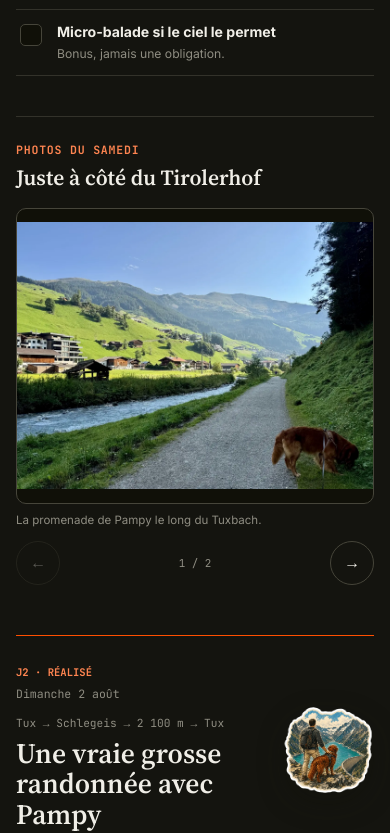
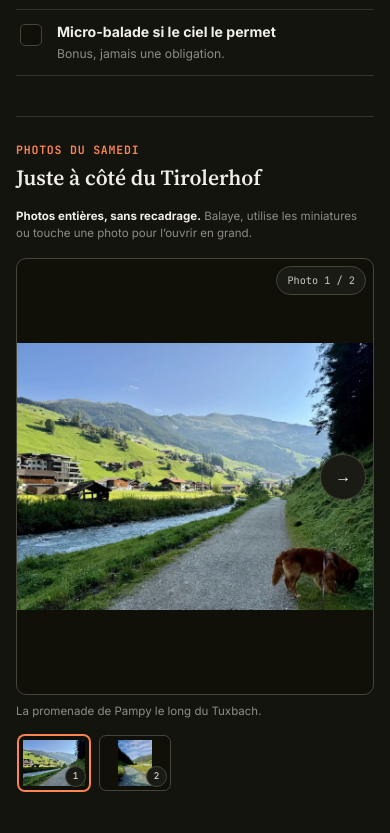
Before and after one commit to nclsppr/personal, a plain HTML site: page claude/roadtrip-austria-2026/index.html in a window 390 px wide. Shown: the part 4175-5008 px from the top of the page. Drawn offline with Linux system fonts and the light colour scheme.

Commit message:
Fix roadtrip photo carousel framing

```diff
--- a/claude/roadtrip-austria-2026/index.html
+++ b/claude/roadtrip-austria-2026/index.html
@@ -21,7 +21,7 @@
     <link rel="preload" href="/assets/fonts/inter-var-latin.woff2" as="font" type="font/woff2" crossorigin>
     <link rel="preload" href="./assets/stage-03-hintertux.webp" as="image" type="image/webp">
     <link rel="stylesheet" href="../style.css?v=20260803-triplog">
-    <link rel="stylesheet" href="./roadtrip.css?v=20260803-weather-carousel">
+    <link rel="stylesheet" href="./roadtrip.css?v=20260803-gallery-v2">
     <script>(function(){try{var t=localStorage.getItem('claude-space-theme')||'dark';document.documentElement.dataset.ctheme=t;}catch(e){}})()</script>
 </head>
 <body class="claude-space roadtrip-page">
@@ -174,16 +174,18 @@
                                 <p class="eyebrow">Photos du samedi</p>
                                 <h4 id="tux-gallery-title">Juste à côté du Tirolerhof</h4>
                             </div>
-                            <div class="trip-carousel__viewport" data-carousel-viewport>
+                            <p class="trip-carousel__hint" id="tux-carousel-help"><strong>Photos entières, sans recadrage.</strong> Balaye, utilise les miniatures ou touche une photo pour l’ouvrir en grand.</p>
+                            <div class="trip-carousel__stage">
+                            <div class="trip-carousel__viewport" data-carousel-viewport aria-describedby="tux-carousel-help">
                                 <div class="trip-gallery__grid trip-carousel__track" id="tux-photo-track" data-carousel-track>
                                     <figure class="trip-photo">
-                                        <a href="./assets/tux-tirolerhof-walk-real.webp" aria-label="Agrandir la promenade près du Tirolerhof">
+                                        <a href="./assets/tux-tirolerhof-walk-real.webp" target="_blank" rel="noopener" aria-label="Ouvrir en grand la promenade près du Tirolerhof dans un nouvel onglet">
                                             <img src="./assets/tux-tirolerhof-walk-real.webp" width="1536" height="1152" loading="lazy" alt="Pampy marche le long du Tuxbach dans la vallée verte, juste à côté du Tirolerhof à Tux">
                                         </a>
                                         <figcaption>La promenade de Pampy le long du Tuxbach.</figcaption>
                                     </figure>
                                     <figure class="trip-photo">
-                                        <a href="./assets/tux-tirolerhof-stream-real.webp" aria-label="Agrandir la vue du Tuxbach">
+                                        <a href="./assets/tux-tirolerhof-stream-real.webp" target="_blank" rel="noopener" aria-label="Ouvrir en grand la vue du Tuxbach dans un nouvel onglet">
                                             <img src="./assets/tux-tirolerhof-stream-real.webp" width="1152" height="1536" loading="lazy" alt="Le Tuxbach traverse les prés et les montagnes près du Tirolerhof à Tux">
                                         </a>
                                         <figcaption>Le torrent et les prés au pied de l’hôtel.</figcaption>
@@ -192,9 +194,11 @@
                             </div>
                             <div class="trip-carousel__controls" data-carousel-controls hidden>
                                 <button type="button" data-carousel-prev aria-controls="tux-photo-track"><span aria-hidden="true">←</span><span class="sr-only">Photo précédente</span></button>
-                                <span class="trip-carousel__counter" role="status" aria-live="polite" aria-atomic="true"><span aria-hidden="true"><span data-carousel-current>1</span> / <span data-carousel-total>2</span></span><span class="sr-only" data-carousel-announcement>Photo 1 sur 2</span></span>
+                                <span class="trip-carousel__counter" role="status" aria-live="polite" aria-atomic="true"><span aria-hidden="true">Photo <span data-carousel-current>1</span> / <span data-carousel-total>2</span></span><span class="sr-only" data-carousel-announcement>Photo 1 sur 2</span></span>
                                 <button type="button" data-carousel-next aria-controls="tux-photo-track"><span class="sr-only">Photo suivante</span><span aria-hidden="true">→</span></button>
                             </div>
+                            </div>
+                            <div class="trip-carousel__thumbnails" data-carousel-thumbnails role="group" aria-label="Choisir une photo de Tux" hidden></div>
                         </section>
                     </article>
                 </li>
@@ -232,28 +236,30 @@
                                 <p class="eyebrow">Photos du dimanche</p>
                                 <h4 id="schlegeis-gallery-title">Le Schlegeis, pour de vrai</h4>
                             </div>
-                            <div class="trip-carousel__viewport" data-carousel-viewport>
+                            <p class="trip-carousel__hint" id="schlegeis-carousel-help"><strong>Photos entières, sans recadrage.</strong> Balaye, utilise les miniatures ou touche une photo pour l’ouvrir en grand.</p>
+                            <div class="trip-carousel__stage">
+                            <div class="trip-carousel__viewport" data-carousel-viewport aria-describedby="schlegeis-carousel-help">
                                 <div class="trip-gallery__grid trip-carousel__track" id="schlegeis-photo-track" data-carousel-track>
                                     <figure class="trip-photo trip-photo--panorama">
-                                        <a href="./assets/schlegeis-panorama-real.webp" aria-label="Agrandir le panorama du Schlegeis">
+                                        <a href="./assets/schlegeis-panorama-real.webp" target="_blank" rel="noopener" aria-label="Ouvrir en grand le panorama du Schlegeis dans un nouvel onglet">
                                             <img src="./assets/schlegeis-panorama-real.webp" width="1536" height="1152" loading="lazy" alt="Panorama du lac turquoise de Schlegeis entouré de sommets et de glaciers sous de grands nuages blancs">
                                         </a>
                                         <figcaption>Le lac turquoise, les glaciers et le sentier qui prend de la hauteur.</figcaption>
                                     </figure>
                                     <figure class="trip-photo">
-                                        <a href="./assets/schlegeis-pampy-overlook-real.webp" aria-label="Agrandir Pampy au-dessus du Schlegeis">
+                                        <a href="./assets/schlegeis-pampy-overlook-real.webp" target="_blank" rel="noopener" aria-label="Ouvrir en grand Pampy au-dessus du Schlegeis dans un nouvel onglet">
                                             <img src="./assets/schlegeis-pampy-overlook-real.webp" width="1152" height="1536" loading="lazy" alt="Pampy, golden retriever roux fauve, contemple le lac de Schlegeis depuis les rochers en altitude">
                                         </a>
                                         <figcaption>Pampy prend la mesure du paysage.</figcaption>
                                     </figure>
                                     <figure class="trip-photo">
-                                        <a href="./assets/schlegeis-pampy-trough-real.webp" aria-label="Agrandir Pampy dans l’abreuvoir">
+                                        <a href="./assets/schlegeis-pampy-trough-real.webp" target="_blank" rel="noopener" aria-label="Ouvrir en grand Pampy dans l’abreuvoir dans un nouvel onglet">
                                             <img src="./assets/schlegeis-pampy-trough-real.webp" width="1152" height="1536" loading="lazy" alt="Pampy se rafraîchit avec bonheur dans un abreuvoir en bois pendant la randonnée au Schlegeis">
                                         </a>
                                         <figcaption>Pause fraîcheur quatre étoiles.</figcaption>
                                     </figure>
                                     <figure class="trip-photo">
-                                        <a href="./assets/schlegeis-nicolas-pampy-real.webp" aria-label="Agrandir Nicolas et Pampy face au lac">
+                                        <a href="./assets/schlegeis-nicolas-pampy-real.webp" target="_blank" rel="noopener" aria-label="Ouvrir en grand Nicolas et Pampy face au lac dans un nouvel onglet">
                                             <img src="./assets/schlegeis-nicolas-pampy-real.webp" width="1152" height="1536" loading="lazy" alt="Nicolas enlace Pampy debout devant le lac et les montagnes de Schlegeis">
                                         </a>
                                         <figcaption>Le duo devant le réservoir, avant la montée.</figcaption>
@@ -262,9 +268,11 @@
                             </div>
                             <div class="trip-carousel__controls" data-carousel-controls hidden>
                                 <button type="button" data-carousel-prev aria-controls="schlegeis-photo-track"><span aria-hidden="true">←</span><span class="sr-only">Photo précédente</span></button>
-                                <span class="trip-carousel__counter" role="status" aria-live="polite" aria-atomic="true"><span aria-hidden="true"><span data-carousel-current>1</span> / <span data-carousel-total>4</span></span><span class="sr-only" data-carousel-announcement>Photo 1 sur 4</span></span>
+                                <span class="trip-carousel__counter" role="status" aria-live="polite" aria-atomic="true"><span aria-hidden="true">Photo <span data-carousel-current>1</span> / <span data-carousel-total>4</span></span><span class="sr-only" data-carousel-announcement>Photo 1 sur 4</span></span>
                                 <button type="button" data-carousel-next aria-controls="schlegeis-photo-track"><span class="sr-only">Photo suivante</span><span aria-hidden="true">→</span></button>
                             </div>
+                            </div>
+                            <div class="trip-carousel__thumbnails" data-carousel-thumbnails role="group" aria-label="Choisir une photo du Schlegeis" hidden></div>
                         </section>
                         <figure class="trip-memory">
                             <img src="./assets/schlegeis-postcard-cutout.webp" width="1536" height="1024" loading="lazy" alt="Carte postale vintage détourée du Schlegeis montrant Nicolas et Pampy roux fauve face au lac de barrage">
@@ -564,6 +572,6 @@
         <button type="button" class="reset-btn" id="resetTrip">Revenir au journal connu</button>
     </footer>
 
-    <script src="./roadtrip.js?v=20260803-weather-carousel"></script>
+    <script src="./roadtrip.js?v=20260803-gallery-v2"></script>
 </body>
 </html>
--- a/claude/roadtrip-austria-2026/roadtrip.css
+++ b/claude/roadtrip-austria-2026/roadtrip.css
@@ -854,12 +854,31 @@ body.roadtrip-page {
   line-height: 1.45;
 }
 
+.trip-carousel {
+  --carousel-stage-height: clamp(400px, 50vw, 620px);
+}
+
+.trip-carousel__hint {
+  margin: -5px 0 16px;
+  color: var(--muted);
+  font-size: 0.72rem;
+  line-height: 1.5;
+}
+
+.trip-carousel__hint strong {
+  color: var(--ink);
+}
+
+.trip-carousel__stage {
+  position: relative;
+}
+
 .trip-carousel[data-carousel-ready="true"] .trip-carousel__viewport {
   overflow-x: auto;
   overscroll-behavior-inline: contain;
-  scroll-behavior: smooth;
   scroll-snap-type: x mandatory;
   scrollbar-width: none;
+  touch-action: pan-y pinch-zoom;
 }
 
 .trip-carousel[data-carousel-ready="true"] .trip-carousel__viewport::-webkit-scrollbar {
@@ -880,23 +899,29 @@ body.roadtrip-page {
 }
 
 .trip-carousel[data-carousel-ready="true"] .trip-photo a {
-  display: grid;
-  height: clamp(260px, 42vw, 480px);
-  place-items: center;
+  position: relative;
+  display: block;
+  height: var(--carousel-stage-height);
 }
 
 .trip-carousel[data-carousel-ready="true"] .trip-photo img {
+  position: absolute;
+  inset: 0;
   width: 100%;
   height: 100%;
   object-fit: contain;
+  object-position: center;
+  transform: none;
 }
 
 .trip-carousel__controls {
-  display: flex;
-  align-items: center;
-  justify-content: flex-end;
-  gap: 8px;
-  margin-top: 12px;
+  position: absolute;
+  top: 0;
+  left: 0;
+  z-index: 2;
+  width: 100%;
+  height: var(--carousel-stage-height);
+  pointer-events: none;
 }
 
 .trip-carousel__controls[hidden] {
@@ -904,18 +929,31 @@ body.roadtrip-page {
 }
 
 .trip-carousel__controls button {
-  display: inline-grid;
-  width: 44px;
-  min-width: 44px;
-  height: 44px;
+  position: absolute;
+  top: 50%;
+  display: grid;
+  width: 48px;
+  min-width: 48px;
+  height: 48px;
   padding: 0;
   border: 1px solid var(--border-strong);
   border-radius: 999px;
   place-items: center;
-  background: transparent;
+  background: var(--bg-raised);
   color: var(--ink);
   cursor: pointer;
   font: 1rem 'JetBrains Mono', ui-monospace, monospace;
+  pointer-events: auto;
+  transform: translateY(-50%);
+  transition: border-color 160ms ease, color 160ms ease, opacity 160ms ease;
+}
+
+.trip-carousel__controls button[data-carousel-prev] {
+  left: 12px;
+}
+
+.trip-carousel__controls button[data-carousel-next] {
+  right: 12px;
 }
 
 .trip-carousel__controls button:disabled {
@@ -929,10 +967,77 @@ body.roadtrip-page {
 }
 
 .trip-carousel__counter {
-  min-width: 54px;
-  color: var(--muted);
-  font: 0.68rem 'JetBrains Mono', ui-monospace, monospace;
+  position: absolute;
+  top: 12px;
+  right: 12px;
+  min-width: 80px;
+  padding: 7px 10px;
+  border: 1px solid var(--border-strong);
+  border-radius: 999px;
+  background: var(--bg-raised);
+  color: var(--ink-soft);
+  font: 0.64rem 'JetBrains Mono', ui-monospace, monospace;
   text-align: center;
+}
+
+.trip-carousel__thumbnails {
+  display: flex;
+  gap: 9px;
+  margin-top: 12px;
+  padding: 3px 2px 6px;
+  overflow-x: auto;
+  overscroll-behavior-inline: contain;
+  scrollbar-width: thin;
+}
+
+.trip-carousel__thumbnails[hidden] {
+  display: none;
+}
+
+.trip-carousel__thumbnail {
+  position: relative;
+  flex: 0 0 78px;
+  width: 78px;
+  height: 60px;
+  padding: 4px;
+  overflow: hidden;
+  border: 1px solid var(--border-strong);
+  border-radius: 7px;
+  background: var(--bg-inset);
+  cursor: pointer;
+}
+
+.trip-carousel__thumbnail img {
+  display: block;
+  width: 100%;
+  height: 100%;
+  object-fit: contain;
+}
+
+.trip-carousel__thumbnail span {
+  position: absolute;
+  right: 3px;
+  bottom: 3px;
+  display: grid;
+  min-width: 21px;
+  height: 21px;
+  padding-inline: 4px;
+  border: 1px solid var(--border-strong);
+  border-radius: 999px;
+  place-items: center;
+  background: var(--bg-raised);
+  color: var(--ink);
+  font: 0.58rem 'JetBrains Mono', ui-monospace, monospace;
+}
+
+.trip-carousel__thumbnail[aria-current="true"] {
+  border-color: var(--accent);
+  box-shadow: 0 0 0 1px var(--accent);
+}
+
+.trip-carousel__thumbnail:focus-visible {
+  outline: 2px solid var(--accent);
+  outline-offset: 2px;
 }
 
 .trip-memory {
@@ -1141,8 +1246,9 @@ body.roadtrip-page {
     transition: color 160ms ease, transform 160ms ease;
   }
 
-  .trip-photo a:hover img {
-    transform: scale(1.018);
+  .trip-photo a:hover,
+  .trip-carousel__thumbnail:hover {
+    border-color: var(--accent);
   }
 
   .text-link:hover,
@@ -1368,12 +1474,33 @@ body.roadtrip-page {
     grid-column: 1;
   }
 
-  .trip-carousel[data-carousel-ready="true"] .trip-photo a {
-    height: clamp(260px, 76vw, 420px);
-  }
-
-  .trip-carousel__controls {
-    justify-content: space-between;
+  .trip-carousel {
+    --carousel-stage-height: clamp(340px, 112vw, 500px);
+  }
+
+  .trip-carousel__controls button {
+    width: 46px;
+    min-width: 46px;
+    height: 46px;
+  }
+
+  .trip-carousel__controls button[data-carousel-prev] {
+    left: 8px;
+  }
+
+  .trip-carousel__controls button[data-carousel-next],
+  .trip-carousel__counter {
+    right: 8px;
+  }
+
+  .trip-carousel__counter {
+    top: 8px;
+  }
+
+  .trip-carousel__thumbnail {
+    flex-basis: 72px;
+    width: 72px;
+    height: 56px;
   }
 
   .trip-memory figcaption {
@@ -1473,7 +1600,9 @@ body.roadtrip-page {
     break-inside: avoid;
   }
 
-  .trip-carousel__controls {
+  .trip-carousel__controls,
+  .trip-carousel__thumbnails,
+  .trip-carousel__hint {
     display: none;
   }
 
@@ -1493,10 +1622,13 @@ body.roadtrip-page {
   }
 
   .trip-carousel[data-carousel-ready="true"] .trip-photo a {
+    position: static;
     height: auto;
   }
 
   .trip-carousel[data-carousel-ready="true"] .trip-photo img {
+    position: static;
+    width: 100%;
     height: auto;
   }
 }
@@ -1509,7 +1641,9 @@ body.roadtrip-page {
   .text-link,
   .source-groups a,
   .day-weather__links a,
-  .trip-photo img {
+  .trip-photo img,
+  .trip-carousel__controls button,
+  .trip-carousel__thumbnail {
     transition: none;
   }
 
--- a/claude/roadtrip-austria-2026/roadtrip.js
+++ b/claude/roadtrip-austria-2026/roadtrip.js
@@ -284,6 +284,7 @@
     var viewport = carousel.querySelector('[data-carousel-viewport]');
     var track = carousel.querySelector('[data-carousel-track]');
     var controls = carousel.querySelector('[data-carousel-controls]');
+    var thumbnails = carousel.querySelector('[data-carousel-thumbnails]');
     var previousButton = carousel.querySelector('[data-carousel-prev]');
     var nextButton = carousel.querySelector('[data-carousel-next]');
     var currentNode = carousel.querySelector('[data-carousel-current]');
@@ -291,11 +292,11 @@
     var announcement = carousel.querySelector('[data-carousel-announcement]');
     var slides = track ? Array.from(track.querySelectorAll('.trip-photo')) : [];
 
-    if (!viewport || !track || !controls || !previousButton || !nextButton || slides.length < 2) return;
+    if (!viewport || !track || !controls || !thumbnails || !previousButton || !nextButton || slides.length < 2) return;
 
     var currentIndex = 0;
     var scheduledFrame = null;
-    var reducedMotion = window.matchMedia && window.matchMedia('(prefers-reduced-motion: reduce)').matches;
+    var thumbnailButtons = [];
     var requestFrame = window.requestAnimationFrame || function (callback) { return window.setTimeout(callback, 16); };
 
     function setCurrent(index, shouldAnnounce) {
@@ -314,14 +315,21 @@
         if (slideIndex === currentIndex) link.removeAttribute('tabindex');
         else link.setAttribute('tabindex', '-1');
       });
+
+      thumbnailButtons.forEach(function (button, buttonIndex) {
+        if (buttonIndex === currentIndex) button.setAttribute('aria-current', 'true');
+        else button.removeAttribute('aria-current');
+      });
     }
 
     function closestSlideIndex() {
       var bestIndex = 0;
       var bestDistance = Number.MAX_SAFE_INTEGER;
 
+      var firstOffset = slides[0].offsetLeft;
+
       slides.forEach(function (slide, index) {
-        var distance = Math.abs(slide.offsetLeft - viewport.scrollLeft);
+        var distance = Math.abs((slide.offsetLeft - firstOffset) - viewport.scrollLeft);
         if (distance < bestDistance) {
           bestDistance = distance;
           bestIndex = index;
@@ -340,23 +348,45 @@
       });
     }
 
-    function moveTo(index, shouldAnnounce, instant) {
+    function moveTo(index, shouldAnnounce) {
       var nextIndex = Math.max(0, Math.min(index, slides.length - 1));
-      var left = slides[nextIndex].offsetLeft;
+      var left = slides[nextIndex].offsetLeft - slides[0].offsetLeft;
 
-      if (typeof viewport.scrollTo === 'function') {
-        viewport.scrollTo({ left: left, behavior: reducedMotion || instant ? 'auto' : 'smooth' });
-      } else {
-        viewport.scrollLeft = left;
-      }
-
+      viewport.scrollLeft = left;
       setCurrent(nextIndex, shouldAnnounce);
     }
 
     slides.forEach(function (slide, index) {
+      var sourceImage = slide.querySelector('img');
+      var caption = slide.querySelector('figcaption');
+      var thumbnail = document.createElement('button');
+      var thumbnailImage = document.createElement('img');
+      var thumbnailNumber = document.createElement('span');
+
       slide.setAttribute('role', 'group');
       slide.setAttribute('aria-roledescription', 'diapositive');
       slide.setAttribute('aria-label', (index + 1) + ' sur ' + slides.length);
+
+      thumbnail.type = 'button';
+      thumbnail.className = 'trip-carousel__thumbnail';
+      thumbnail.setAttribute('aria-label', 'Afficher la photo ' + (index + 1) + ' sur ' + slides.length + (caption ? ': ' + caption.textContent : ''));
+      thumbnail.setAttribute('aria-controls', track.id);
+      thumbnail.addEventListener('click', function () { moveTo(index, true); });
+
+      if (sourceImage) {
+        thumbnailImage.src = sourceImage.getAttribute('src');
+        thumbnailImage.alt = '';
+        thumbnailImage.width = 96;
+        thumbnailImage.height = 72;
+        thumbnailImage.loading = 'lazy';
+        thumbnail.appendChild(thumbnailImage);
+      }
+
+      thumbnailNumber.textContent = String(index + 1);
+      thumbnailNumber.setAttribute('aria-hidden', 'true');
+      thumbnail.appendChild(thumbnailNumber);
+      thumbnailButtons.push(thumbnail);
+      thumbnails.appendChild(thumbnail);
     });
 
     viewport.setAttribute('tabindex', '0');
@@ -366,6 +396,7 @@
     else viewport.setAttribute('aria-label', 'Photos réelles du voyage');
     carousel.dataset.carouselReady = 'true';
     controls.hidden = false;
+    thumbnails.hidden = false;
     setCurrent(0, false);
 
     previousButton.addEventListener('click', function () { moveTo(currentIndex - 1, true); });
@@ -387,7 +418,21 @@
       }
     });
 
-    window.addEventListener('resize', function () { moveTo(currentIndex, false, true); });
+    thumbnails.addEventListener('keydown', function (event) {
+      if (event.key !== 'ArrowLeft' && event.key !== 'ArrowRight' && event.key !== 'Home' && event.key !== 'End') return;
+      event.preventDefault();
+
+      var nextIndex = currentIndex;
+      if (event.key === 'ArrowLeft') nextIndex = Math.max(0, currentIndex - 1);
+      else if (event.key === 'ArrowRight') nextIndex = Math.min(slides.length - 1, currentIndex + 1);
+      else if (event.key === 'Home') nextIndex = 0;
+      else if (event.key === 'End') nextIndex = slides.length - 1;
+
+      moveTo(nextIndex, true);
+      thumbnailButtons[nextIndex].focus();
+    });
+
+    window.addEventListener('resize', function () { moveTo(currentIndex, false); });
   }
 
   loadTheme();
```
Also changed, not shown: CHANGELOG.md.
